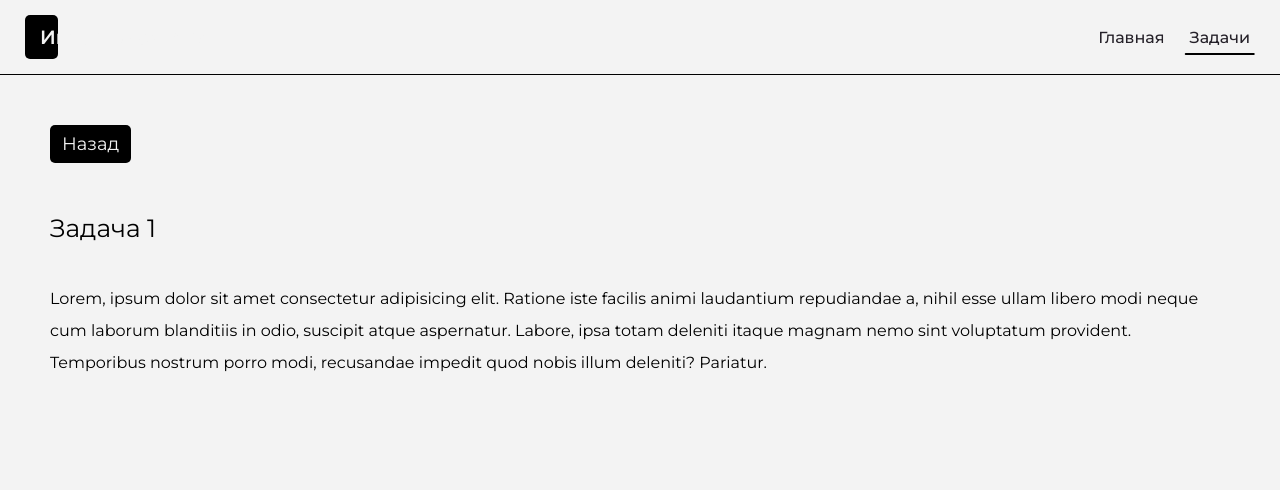
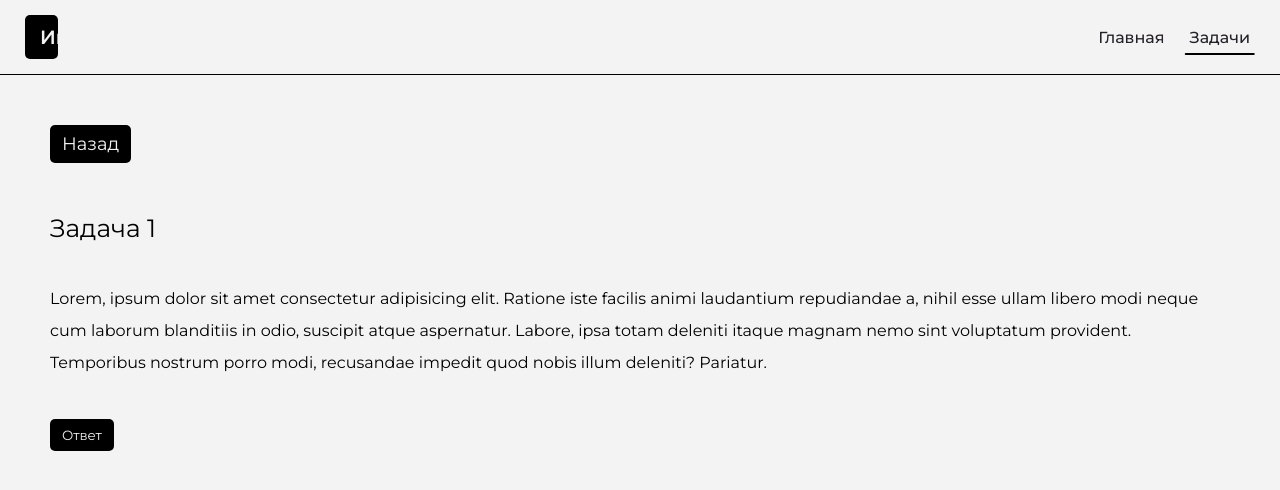
Before and after one commit to 3str-team/PlayTasks, a React (Create React App) app: page /#/tasks/1 in a window 1280 px wide. Shown: the top 490 px of the page. Built offline with nearby package versions, Linux system fonts and the light colour scheme.

Commit message:
added showing answer

```diff
--- /dev/null
+++ b/src/components/UI/Accordion/Accordion.jsx
@@ -0,0 +1,32 @@
+import React, { useState } from "react";
+import Button from "../Button/Button";
+import styles from "./Accordion.module.scss";
+
+const Accordion = ({ titleDefault, titleHidden = titleDefault, children }) => {
+  const [isShowAnswer, setIsShowAnswer] = useState({
+    flag: false,
+    buttonValue: titleDefault,
+  });
+
+  console.log(isShowAnswer);
+
+  const toggleShowAnswer = () => {
+    setIsShowAnswer({
+      flag: !isShowAnswer.flag,
+      buttonValue:
+        isShowAnswer.buttonValue === titleDefault ? titleHidden : titleDefault,
+    });
+  };
+  return (
+    <div className={styles.accordion}>
+      <div className={styles.title}>
+        <Button value={isShowAnswer.buttonValue} onClick={toggleShowAnswer} />
+      </div>
+      <div className={styles.content}>
+        {isShowAnswer.flag ? <p>{children}</p> : ""}
+      </div>
+    </div>
+  );
+};
+
+export default Accordion;
--- /dev/null
+++ b/src/components/UI/Accordion/Accordion.module.scss
@@ -0,0 +1,15 @@
+@import "../../../styles/vars.scss";
+
+.accordion {
+  display: flex;
+  flex-direction: column;
+  align-items: flex-start;
+  gap: 20px;
+
+  .content {
+    position: relative;
+    border-left: 2px solid $accent;
+    padding-left: 10px;
+    overflow: hidden;
+  }
+}
--- a/src/data/tasks.js
+++ b/src/data/tasks.js
@@ -5,6 +5,7 @@ export const tasks = [
     theme: "Выигрышные стратегии",
     title: "Задача 1",
     text: "Lorem, ipsum dolor sit amet consectetur adipisicing elit. Ratione iste facilis animi laudantium repudiandae a, nihil esse ullam libero modi neque cum laborum blanditiis in odio, suscipit atque aspernatur. Labore, ipsa totam deleniti itaque magnam nemo sint voluptatum provident. Temporibus nostrum porro modi, recusandae impedit quod nobis illum deleniti? Pariatur.",
+    answer: "Some answer",
   },
   {
     id: 2,
@@ -12,6 +13,7 @@ export const tasks = [
     theme: "Взвешивания",
     title: "Задача 2",
     text: "Lorem, ipsum dolor sit amet consectetur adipisicing elit. Ratione iste facilis animi laudantium repudiandae a, nihil esse ullam libero modi neque cum laborum blanditiis in odio, suscipit atque aspernatur. Labore, ipsa totam deleniti itaque magnam nemo sint voluptatum provident. Temporibus nostrum porro modi, recusandae impedit quod nobis illum deleniti? Pariatur.",
+    answer: "Some answer",
   },
   {
     id: 3,
@@ -19,6 +21,7 @@ export const tasks = [
     theme: "Переливания",
     title: "Задача 3",
     text: "Lorem, ipsum dolor sit amet consectetur adipisicing elit. Ratione iste facilis animi laudantium repudiandae a, nihil esse ullam libero modi neque cum laborum blanditiis in odio, suscipit atque aspernatur. Labore, ipsa totam deleniti itaque magnam nemo sint voluptatum provident. Temporibus nostrum porro modi, recusandae impedit quod nobis illum deleniti? Pariatur.",
+    answer: "Some answer",
   },
   {
     id: 4,
@@ -26,5 +29,6 @@ export const tasks = [
     theme: "Взвешивания",
     title: "Задача 4",
     text: "Lorem, ipsum dolor sit amet consectetur adipisicing elit. Ratione iste facilis animi laudantium repudiandae a, nihil esse ullam libero modi neque cum laborum blanditiis in odio, suscipit atque aspernatur. Labore, ipsa totam deleniti itaque magnam nemo sint voluptatum provident. Temporibus nostrum porro modi, recusandae impedit quod nobis illum deleniti? Pariatur.",
+    answer: "Some answer",
   },
 ];
--- a/src/pages/TaskPage/TaskPage.jsx
+++ b/src/pages/TaskPage/TaskPage.jsx
@@ -1,6 +1,7 @@
-import React from "react";
+import React, { useState } from "react";
 import { Link, useParams } from "react-router-dom";
 import Footer from "../../components/Footer/Footer";
+import Accordion from "../../components/UI/Accordion/Accordion";
 import Button from "../../components/UI/Button/Button";
 
 import { tasks as tasksData } from "../../data/tasks";
@@ -9,7 +10,9 @@ import taskStyles from "./TaskPage.module.scss";
 
 const TaskPage = () => {
   const currentTaskId = useParams().taskId;
-  const task = tasksData.filter((t) => +t.taskId === +currentTaskId)[0];
+  const { title, text, answer } = tasksData.filter(
+    (t) => +t.taskId === +currentTaskId
+  )[0];
 
   return (
     <div className={taskStyles.taskPage + " wrapper"}>
@@ -19,8 +22,11 @@ const TaskPage = () => {
         </Link>
       </div>
       <section className={taskStyles.section}>
-        <div className={taskStyles.title}>{task.title}</div>
-        <div className={taskStyles.text}>{task.text}</div>
+        <div className={taskStyles.title}>{title}</div>
+        <div className={taskStyles.text}>{text}</div>
+        <Accordion titleDefault={"Ответ"} titleHidden={"Скрыть"}>
+          {answer}
+        </Accordion>
       </section>
 
       <Footer />
```
Also changed, not shown: src/components/Table/Table.module.scss (line endings or trailing spaces).
